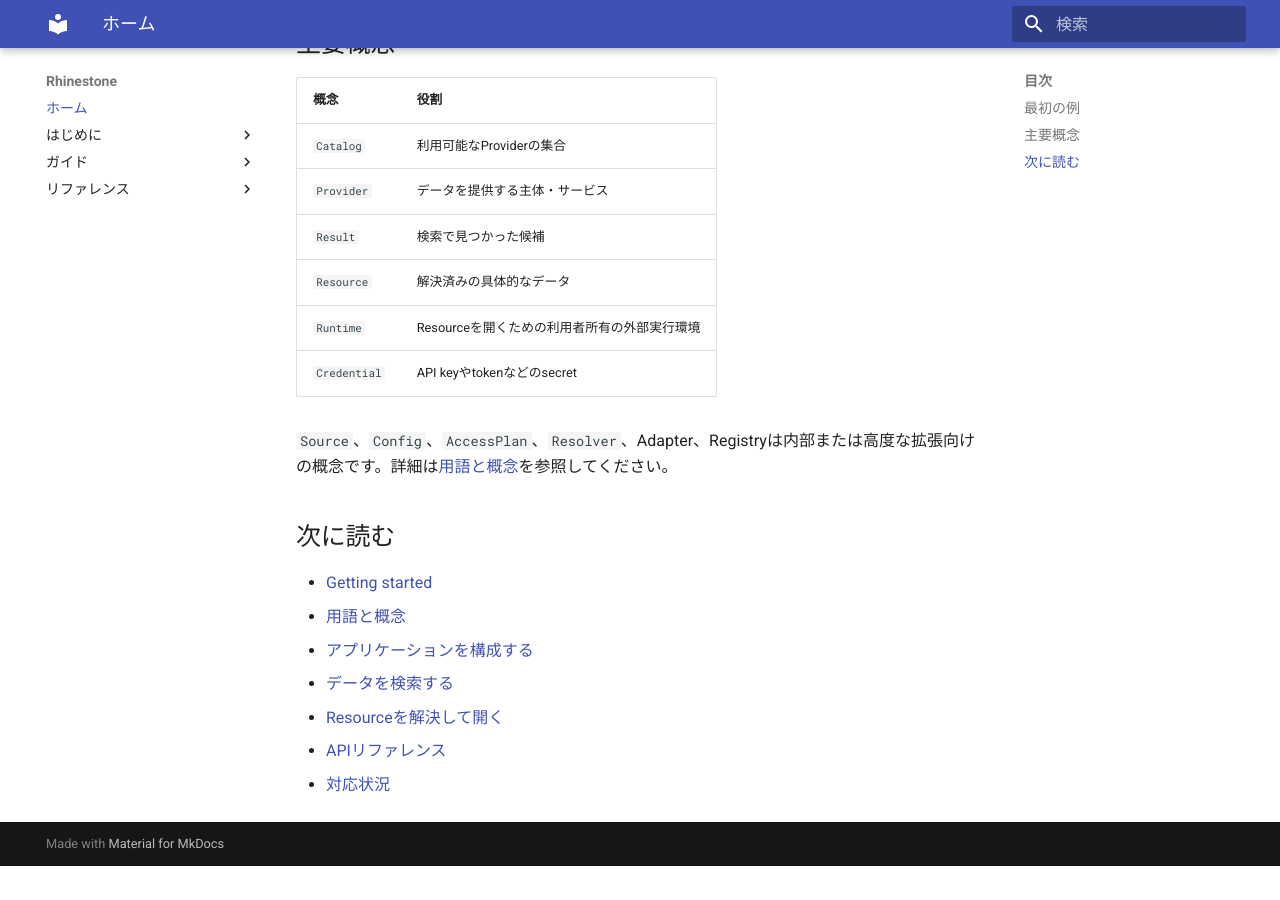
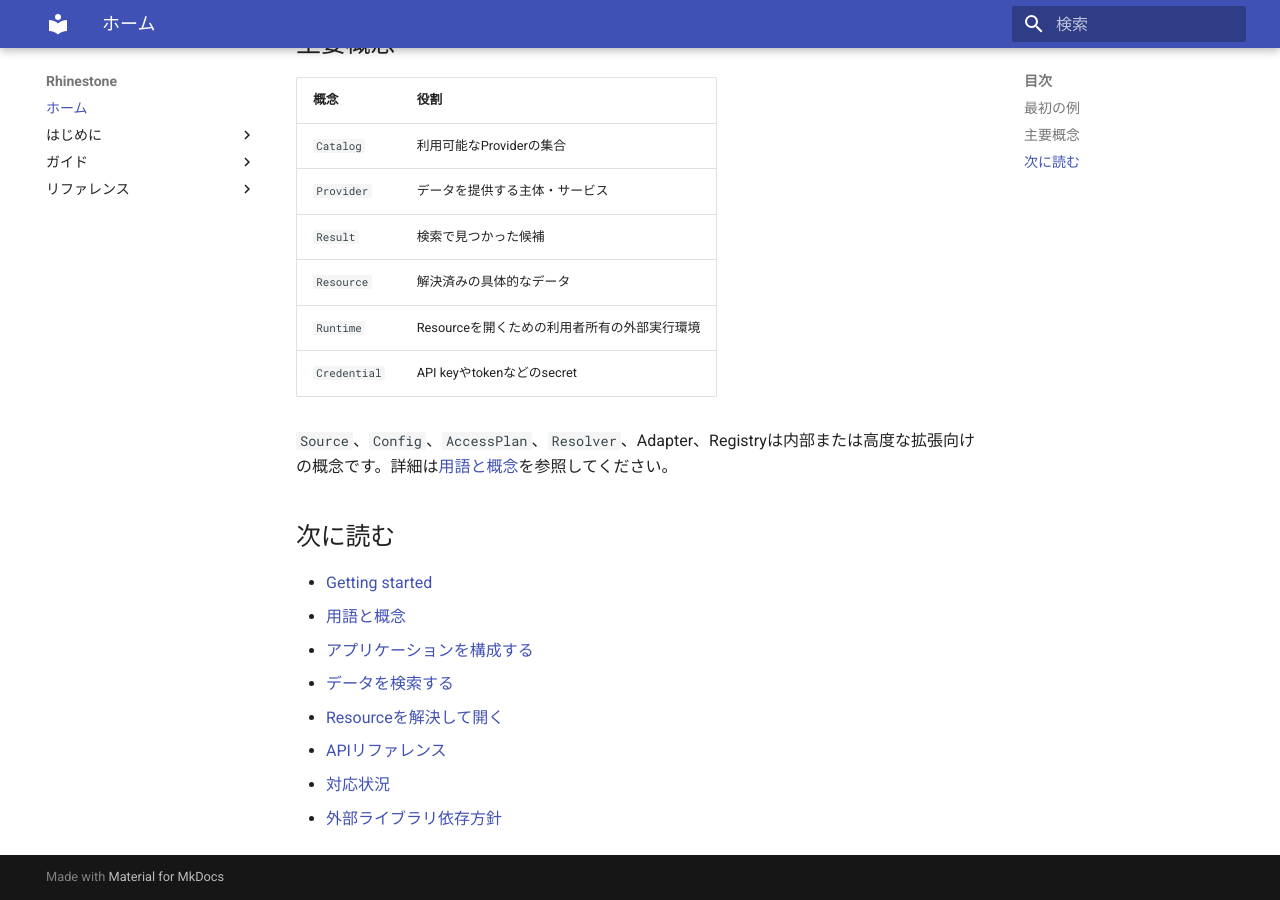
Before and after one commit to u-kitazawa/rhinestone, an MkDocs documentation site: the page built from docs/index.md, in a window 1280 px wide and 900 px high, scrolled down 667 px. Built offline with MkDocs 1.6.1 and Material for MkDocs 9.7.7, drawn with Linux system fonts in a browser that asks for light colours; before the commit the page ends 1533 px from its top, so only the background shows below that.

Commit message:
docs: define external dependency policy

```diff
--- a/docs/index.md
+++ b/docs/index.md
@@ -46,3 +46,4 @@
 - [Resourceを解決して開く](resolve-and-open.md)
 - [APIリファレンス](api.md)
 - [対応状況](compatibility.md)
+- [外部ライブラリ依存方針](dependency-policy.md)
```
